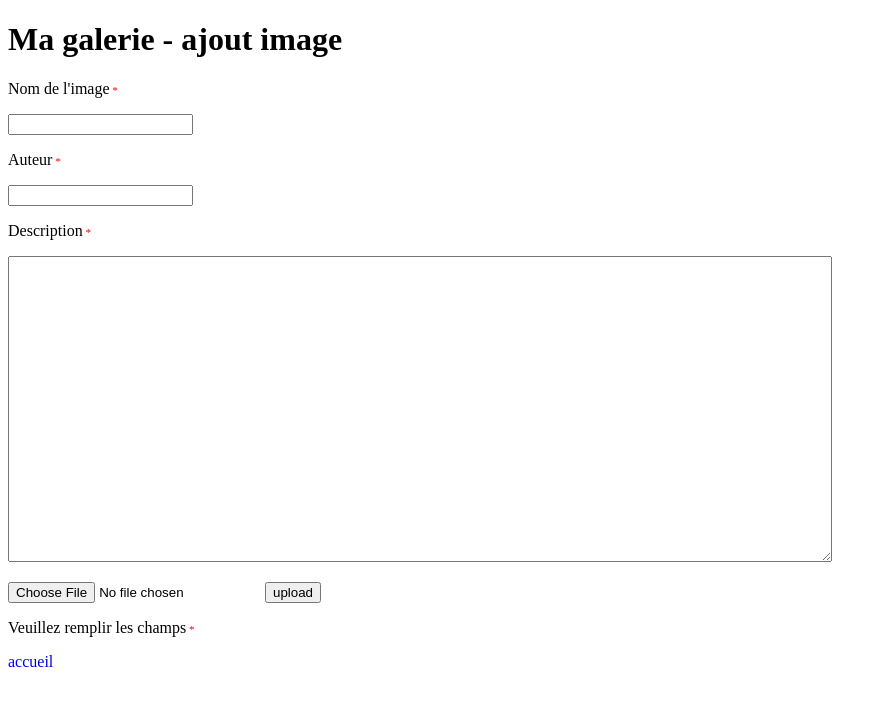
After one commit to valentin-rexand/galerie, a PHP site: page /form_img.php in a window 1280 px wide. The commit adds this page. Shown: the top 706 px of the page, without its empty margins (0-887 px from the left). Run offline with PHP 8.4, Linux system fonts and the light colour scheme; a stand-in replaces the project's code that opens the database connection.

Commit message:
ajout d'un connexion admin, form upload img (WIP)

```diff
--- /dev/null
+++ b/form_img.php
@@ -0,0 +1,36 @@
+<?php
+
+	$titre='ajout image';
+	require_once('header.inc.php');
+	require_once('config.php');
+
+?>
+
+	<form enctype="multipart/form-data" method="post">
+		<label for="nom">Nom de l'image<span class="star"> *</span></label>
+		<p><input type="text" id="nom" name="nom" value="<?php if(isset($_POST['nom'])){ $nom=htmlspecialchars($_POST['nom']); echo $nom;}else{ echo '';}?>"></p>
+		<label for="auteur">Auteur<span class="star"> *</span></label>
+		<p><input type="text" id="auteur" name="auteur" value="<?php if(isset($_POST['auteur'])){ $auteur=htmlspecialchars($_POST['auteur']); echo $auteur;}else{ echo '';}?>"></p>
+		<label for="description">Description<span class="star"> *</span></label>
+		<p><textarea name="description" id="description" cols="100" rows="20"><?php if(isset($_POST['description'])){ $description=htmlspecialchars($_POST['description']);echo $description;}else{ echo '';}?></textarea></p>
+		<input type="file" name="fichier"/>
+		<input type="submit" value="upload">
+	</form>
+
+<?php
+	if(isset($_POST['nom']) && (!empty($_POST['nom'])) && (isset($_POST['auteur'])) && (!empty($_POST['auteur'])) && (isset($_POST['description'])) && (!empty($_POST['edescription'])) && (isset($_FILES['fichier']))){
+		$query="INSERT INTO galerie_php (nom, auteur, description, `date`, nom_fichier)
+		VALUES (".$db->quote($_POST['nom']).",".$db->quote($_POST['auteur']).",".$db->quote($_POST['description']).",NOW(),".$db->quote($_FILES['fichier']).")";
+		$resultat=$db->exec($query);
+		echo '<p>L\'image a été envoyée</p>';
+	} else {
+		echo '<p>Veuillez remplir les champs<span class="star"> *</span></p>';
+	}
+
+	/*if(isset($_FILES['fichier'])){
+		move_uploaded_file($_FILES['fichier']['tmp_name'], $_FILES['fichier']['image']);
+	}*/
+
+	echo '<p><a href="index.php">accueil</a></p>';
+
+	require_once('footer.inc.php');
--- a/galerie.css
+++ b/galerie.css
@@ -30,3 +30,7 @@ p a:visited {
 .gallery p{
     font-size: 0.7em;
 }
+.star{
+    color: red;
+    font-size: 0.7em;
+}
--- a/header.inc.php
+++ b/header.inc.php
@@ -1,3 +1,6 @@
+<?php
+session_start();
+?>
 <!doctype html>
 <html>
 <head>
```
Also changed, not shown: connect.php (added, +26 -0 lines), deco.php (added, +7 -0 lines), index.php (+7 -0 lines).
